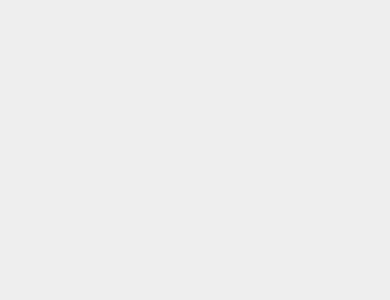
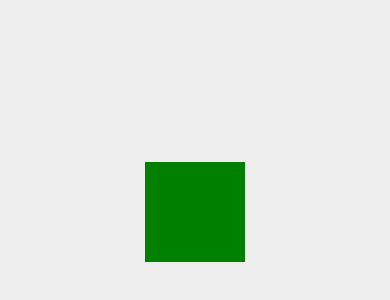
Before and after one commit to nonoshtia4/news-app-v2, a React Native app in the folder news-app/: screen / in a window 390 px wide. Shown: the part 210-510 px from the top of the page. Built offline with nearby package versions, Linux system fonts and the light colour scheme.

Commit message:
Add leftContainer and rightContainer

```diff
--- a/news-app/App.js
+++ b/news-app/App.js
@@ -1,10 +1,13 @@
-import { StatusBar } from 'expo-status-bar';
-import { StyleSheet, Text, View } from 'react-native';
+import { StatusBar } from "expo-status-bar";
+import { StyleSheet, Image, View } from "react-native";
 
 export default function App() {
   return (
     <View style={styles.container}>
-      <View style={styles.itemContainer}></View>
+      <View style={styles.itemContainer}>
+        <View style={styles.leftContainer}></View>
+        <View style={styles.rightContainer}></View>
+      </View>
       <StatusBar style="auto" />
     </View>
   );
@@ -13,13 +16,22 @@
 const styles = StyleSheet.create({
   container: {
     flex: 1,
-    backgroundColor: '#eee',
-    alignItems: 'center',
-    justifyContent: 'center',
+    backgroundColor: "#eee",
+    alignItems: "center",
+    justifyContent: "center",
   },
   itemContainer: {
     height: 100,
     widtth: "100%",
     backgroundColor: "red",
+    flexDirection: "row",
+  },
+  leftContainer: {
+    width: 100,
+    backgroundColor: "green",
+  },
+  rightContainer: {
+    flex: 1,
+    backgroundColor: "blue",
   },
 });
```
